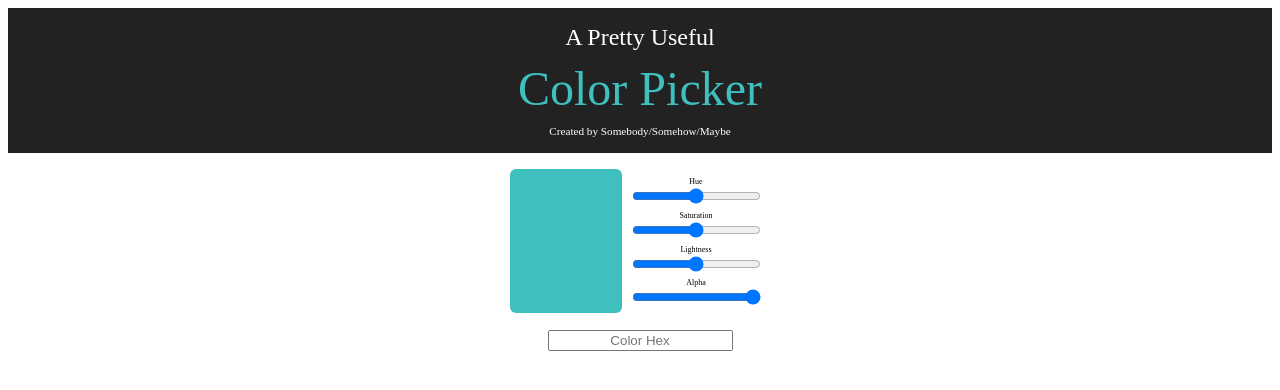
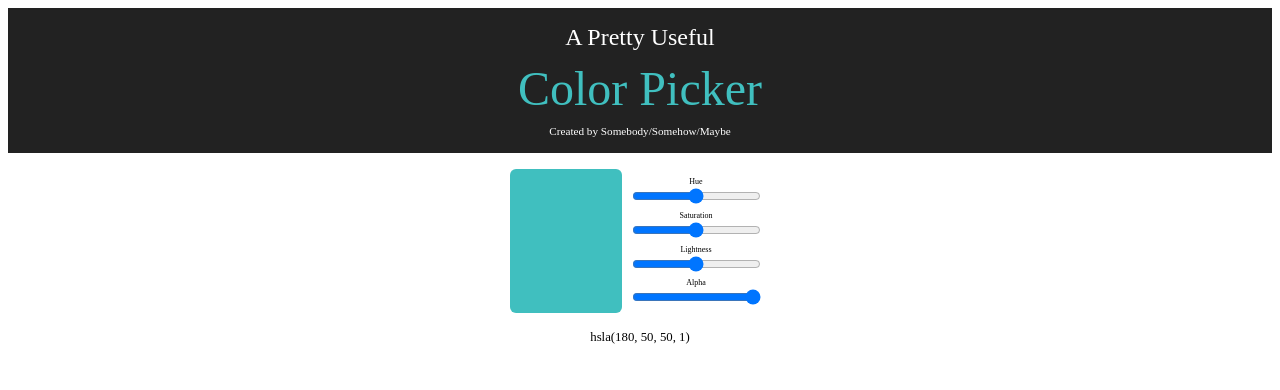
Before and after one commit to Kemenyfy/Color-Picker-Vue, a Vue app: page / in a window 1280 px wide. Shown: the top 390 px of the page. Built offline with nearby package versions, Linux system fonts and the light colour scheme.

Commit message:
Added hsla on the bottom

```diff
--- a/src/components/ColorPicker.vue
+++ b/src/components/ColorPicker.vue
@@ -41,7 +41,7 @@
           </section>
       </section>
     <section>
-      <input class="ColorInputs" placeholder="Color Hex" type="text"/>
+      <p class="ColorInputs"> hsla({{this.hue}}, {{this.saturation}}, {{this.lightness}}, {{this.newAlpha}})</p>
     </section>
     </section>
   </div>
@@ -145,5 +145,6 @@ input {
 
 .ColorInputs {
   margin-top: 0.8em;
+  font-size: .8em;
 }
 </style>
```
